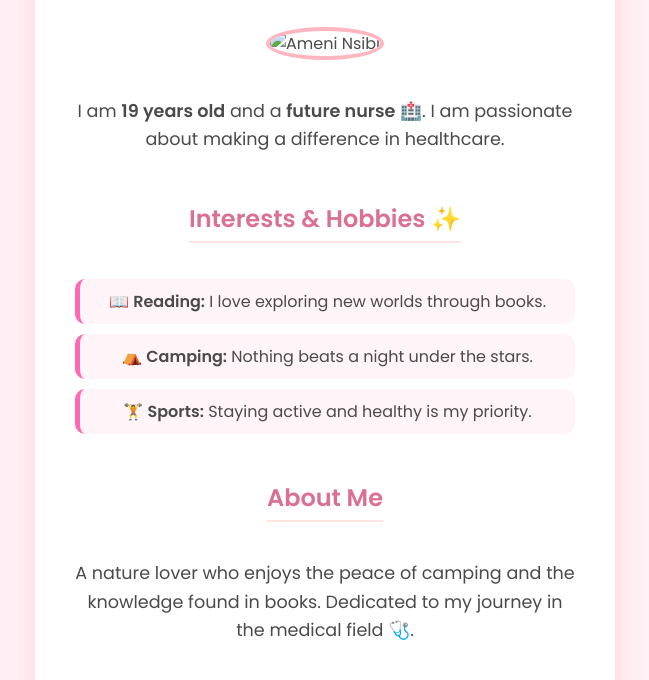
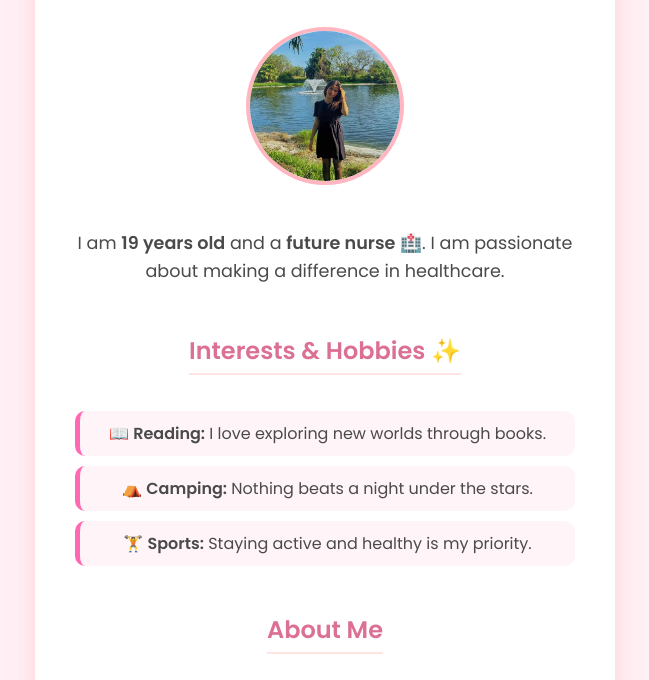
Before and after one commit to AmeniNsibi06/My-profil, a plain HTML site: page index.html in a window 1280 px wide. Shown: the part 120-800 px from the top of the page, without its empty margins (315-964 px from the left). Drawn offline with Linux system fonts and the light colour scheme.

Commit message:
Update index.html

```diff
--- a/index.html
+++ b/index.html
@@ -10,7 +10,7 @@
     <div class="container">
         <h1>Hello, I'm Ameni Nsibi 🌸</h1>
 
-        <img src="ameni.jpg" alt="Ameni Nsibi" class="profile-pic">
+        <img src="ameni.jpeg" alt="Ameni Nsibi" class="profile-pic">
 
         <p>I am <b>19 years old</b> and a <b>future nurse</b> 🏥. I am passionate about making a difference in healthcare.</p>
 
```
